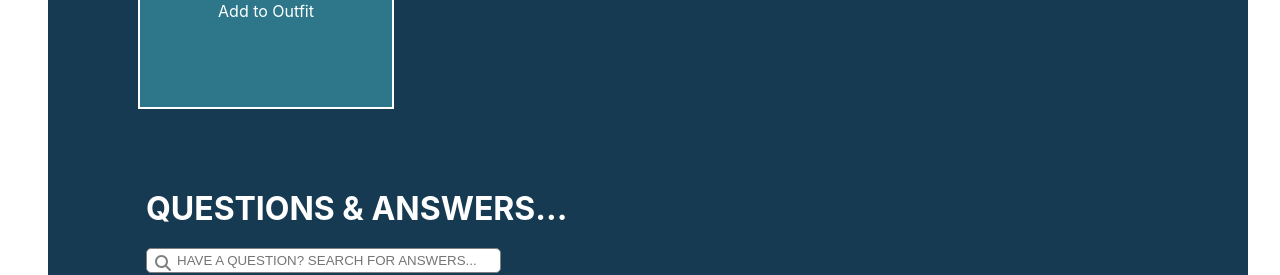
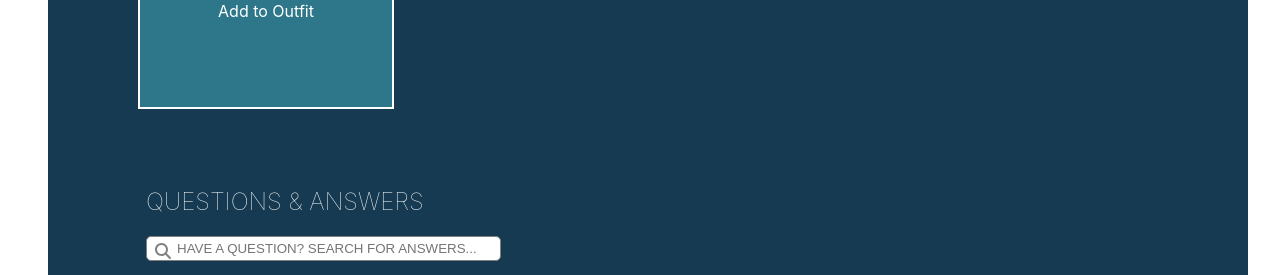
Before and after one commit to derivatively-dynamos/aix-en-provence, a React app: page / in a window 1280 px wide. Shown: the part 1411-1686 px from the top of the page. Built offline with nearby package versions, Linux system fonts and the light colour scheme; no server answers.

Commit message:
"Header style changed"

```diff
--- a/src/components/questions-and-answers/QuestionsAndAnswers.jsx
+++ b/src/components/questions-and-answers/QuestionsAndAnswers.jsx
@@ -48,7 +48,7 @@ const QuestionsAndAnswers = ({ product }) => {
   return (
     <Container>
       <div>
-        <H1>QUESTIONS & ANSWERS...</H1>
+        <H2>QUESTIONS & ANSWERS</H2>
         <SearchBar handleSearch={handleSearch} />
         <QuestionsComponent
           questions={questions}
@@ -72,8 +72,9 @@ const Container = styled.div`
   flex-direction: column;
 `;
 
-const H1 = styled.h1`
+const H2 = styled.h2`
   margin-bottom: 0px;
+  font-weight: lighter;
 `;
 
 export default QuestionsAndAnswers;
```
